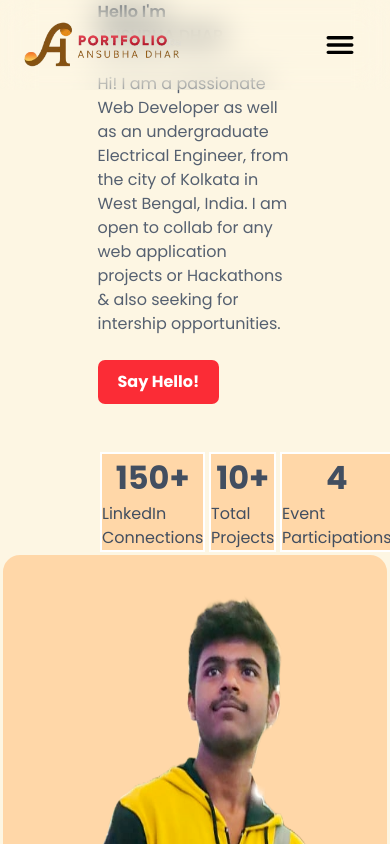
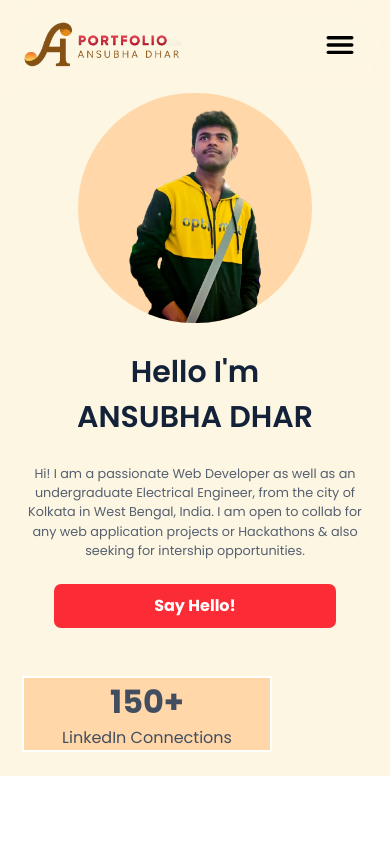
Before and after one commit to Ansubha2004/Ansubha-portfolio, a React (Vite) app: page / in a window 390 px wide. Built offline with nearby package versions, Linux system fonts and the light colour scheme.

Commit message:
ploading before removing animation

```diff
--- a/src/components/ContactPage.jsx
+++ b/src/components/ContactPage.jsx
@@ -2,7 +2,12 @@ import React from 'react'
 
 export default function ContactPage() {
   return (
-    <div>
+    <div className="overflow-hidden">
+        <main className="h-screen w-screen flex justify-center items-center ">
+            <div className="h-auto rounded-[20px] box-border sm:p-[80px] w-[70%] bg-orange-200">
+
+            </div>
+        </main>
 
     </div>
   )
--- a/src/components/Home.jsx
+++ b/src/components/Home.jsx
@@ -1,4 +1,4 @@
-import React,{useEffect} from 'react'
+import React,{useEffect,useState,useRef} from 'react'
 import {Link} from 'react-router-dom'
 import profilepic from '../assets/images/profilepic.png'
 import AOS from "aos"
@@ -7,27 +7,50 @@ import 'aos/dist/aos.css'
 
 export default function Home() {
 
+    const [width,setwidth]=useState(window.innerWidth)
+    const hellobutton=useRef(null)
+
+
+
     useEffect(()=>{
         AOS.init({
             duration:700,
             delay:200,
             easing:"linear",
-            once:false,
-            mirror:true
+            once:true
         })
+
+        setwidth(window.innerWidth)
+        if(width<640)
+        {
+            hellobutton.current.setAttribute("data-aos-delay","0")
+            console.log( hellobutton.current.getAttribute("data-aos-delay"))
+        }
+        else
+        {
+            hellobutton.current.setAttribute("data-aos-delay","1500")
+            console.log(hellobutton.current.getAttribute("data-aos-delay"))
+        }
+
+
+
     },[])
+    useEffect(()=>{
+        AOS.refresh();
+    },[width])
 
   return (
-    <div className="overflow-hidden">
-        <main className="bg-[#FDF6E3] h-screen w-screen font-[poppins] flex sm:flex-row  flex-col sm:justify-around items-center ">
-            <div className="h-auto max-w-[50%] " id="content">
-                <p data-aos="fade-down" data-aos-delay="0" className="sm:text-[72px] text-[#132238]   font-[600] sm:leading-[90px]">Hello I'm <br/>ANSUBHA DHAR</p>
+    <div className="">
+        <main className=" sm:h-screen h-auto w-screen font-[poppins] flex sm:flex-row  flex-col-reverse sm:justify-around items-center ">
+            <div className="h-auto sm:max-w-[50%] w-full sm:text-left text-center sm:box-content box-border sm:px-0 px-[20px]" id="content">
                 <br/>
-                <p className="text-[#556070] sm:text-[18px]  " data-aos="zoom-out-up" data-aos-delay="1000">Hi! I am a passionate Web Developer as well as an undergraduate Electrical Engineer, from the city of Kolkata in West Bengal, India. I am open to collab for any web application projects or Hackathons & also seeking for intership opportunities. </p>
+                <p data-aos="fade-down" data-aos-delay="0" className="sm:text-[72px] text-[30px] text-[#132238]   font-[600] sm:leading-[90px]">Hello I'm <br/>ANSUBHA DHAR</p>
                 <br/>
-                <Link to="" className="hover:cursor-pointer hover:text-red-800 font-bold" ><button data-aos="fade" data-aos-delay="1500" className="px-[20px] py-[10px]  rounded-[7px] bg-red-500 text-white transition-all duration-300 linear hover:bg-red-800">Say Hello!</button></Link>
+                <p className="text-[#556070] sm:text-[18px] text-[0.8rem]  " data-aos="zoom-out-up" data-aos-delay="1000">Hi! I am a passionate Web Developer as well as an undergraduate Electrical Engineer, from the city of Kolkata in West Bengal, India. I am open to collab for any web application projects or Hackathons & also seeking for intership opportunities. </p>
+                <br/>
+                <Link to="" className="hover:cursor-pointer hover:text-red-800 font-bold" ><button data-aos="fade" data-aos-delay="1500" ref={hellobutton} className="sm:px-[20px] px-[100px] py-[10px]  rounded-[7px] bg-red-500 text-white transition-all duration-300 linear hover:bg-red-800 active:bg-red-800">Say Hello!</button></Link>
                 <br/><br/><br/>
-                <div className="h-[100px] flex text-[16px] text-[#424E60] ">
+                <div className="h-[100px] flex sm:flex-row flex-col text-[16px] text-[#424E60] ">
                     <div className="w-[250px] flex flex-col justify-center items-center  transition-all duration-200 bg-orange-200 mx-[2px] border-[2px] border-white hover:border-orange-400" data-aos="zoom-in-right" data-aos-delay="3000">
                         <p className="text-[2em] font-bold">150+</p>
                         <p className="text-[1rem]">LinkedIn Connections</p>
@@ -42,8 +65,8 @@ export default function Home() {
                     </div>
                 </div>
             </div>
-            <div className="h-auto rounded-[20px] border-solid border-[3px] border-[#FDF6E3] transition-all duration-500 hover:border-[#fca5a5] active:border-red-300 bg-orange-200  border-box px-[40px]" data-aos="fade" data-aos-delay="1000" id="displaypic">
-                <img className="h-[70vh]"data-aos="zoom-in-up" data-aos-delay="1500" src={profilepic}/>
+            <div className="sm:overflow-none overflow-hidden h-auto sm:rounded-[20px] rounded-full border-solid border-[3px] border-[#FDF6E3] transition-all duration-500 hover:border-[#fca5a5] active:border-red-300 bg-orange-200  border-box px-[40px]" data-aos="fade" data-aos-delay="1000" id="displaypic">
+                <img className="sm:h-[70vh] h-[230px] "data-aos="zoom-in-up" data-aos-delay="1500" src={profilepic}/>
             </div>
         </main>
     </div>
--- a/src/components/Navbar.jsx
+++ b/src/components/Navbar.jsx
@@ -35,7 +35,7 @@ export default function Navbar() {
 
   return (
     <div className="font-serif ">
-      <div ref={navbar} className="fixed backdrop-blur-lg min-h-[90px] w-screen flex justify-between items-center box-border z-[7] sm:px-[90px] px-[20px]">
+      <div ref={navbar} className="sm:fixed relative backdrop-blur-lg min-h-[90px] w-screen flex justify-between items-center box-border z-[7] sm:px-[90px] px-[20px]">
         <img src={logo} className="sm:h-[53px] sm:w-[193px] h-[50px] "></img>
         <Navbarbuttons type={type} />
       </div>
--- a/src/components/Navbarbuttons.jsx
+++ b/src/components/Navbarbuttons.jsx
@@ -57,7 +57,7 @@ export default function Navbarbuttons(props) {
             :
             <div>
                 <IoMenu onClick={activate} className={`sm:hidden visible h-[60px] w-[60px] px-3 rounded-[50%] transition:all linear duration-300 hover:bg-red-200 active:bg-red-200 focus:bg-red-200 hover:text-red-900 active:text-red-900 ${degree}` } />
-                <div ref={dropdown} data-aos="slide-left" className={` flex flex-col items-center fixed z-[4] bg-red-100 h-auto w-auto rounded-tl-[15px] rounded-br-[15px] top-[70px] right-[5px] overflow-hidden border-white border-solid border-[3px]  ${visibility}`}>
+                <div ref={dropdown} data-aos="slide-left" className={` flex flex-col items-center fixed z-[4] bg-red-100 h-auto w-auto rounded-tl-[15px] rounded-br-[15px] top-[70px] right-[5px] overflow-hidden   ${visibility}`}>
                     {navbarinfo.map((data,index)=>(<Link to={data.link} key={data.id} onClick={activate} className="hover:cursor-pointer text-center  w-[200px] active:bg-red-800 active:text-white  py-5   transition-all duration-100 ">{data.buttontext}</Link>))}
                 </div>
             </div>
--- a/src/index.css
+++ b/src/index.css
@@ -3,3 +3,8 @@ body,html{
     overscroll-behavior:none;
     position:relative;
 }
+#root{
+    background-color:#FDF6E3;
+    height:auto;
+    width:100vw;
+}
```
